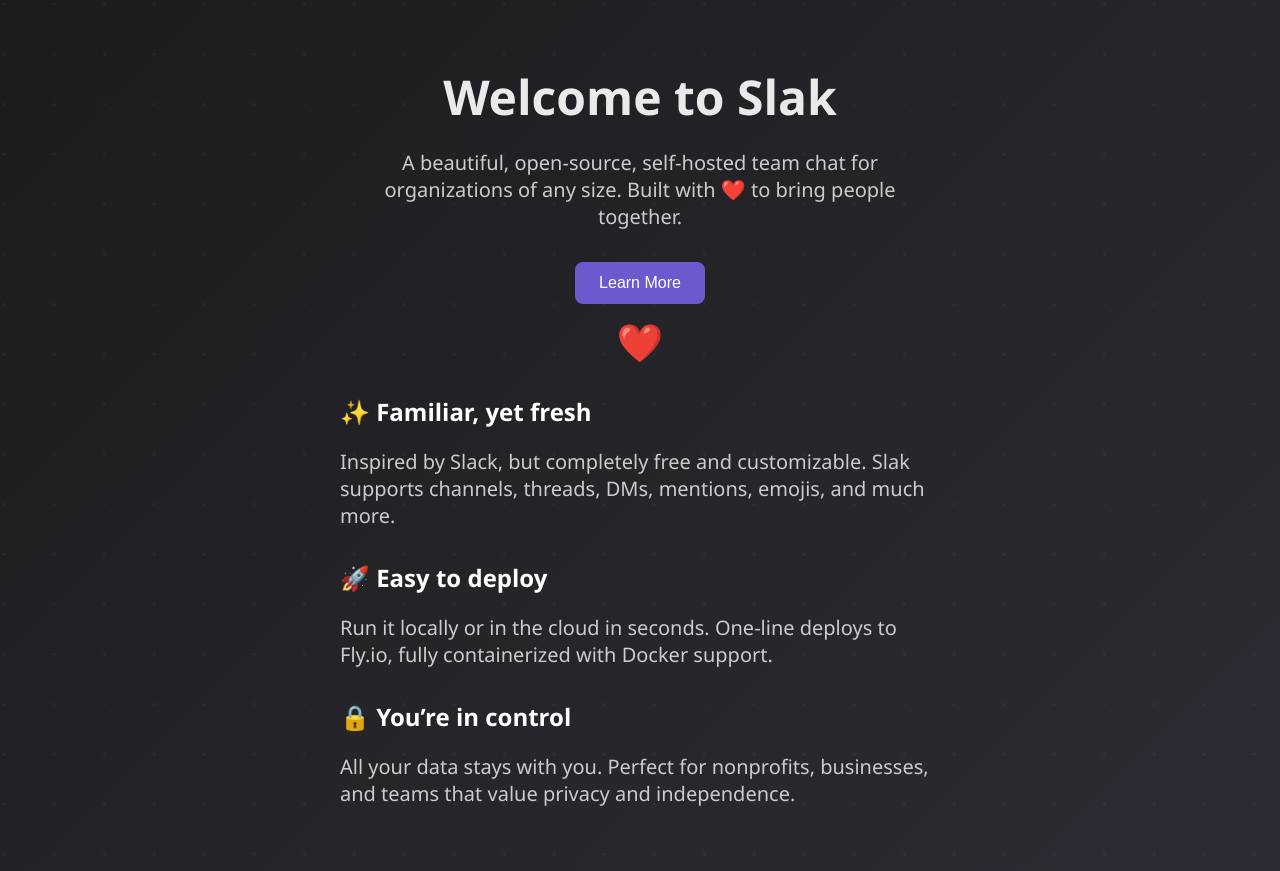
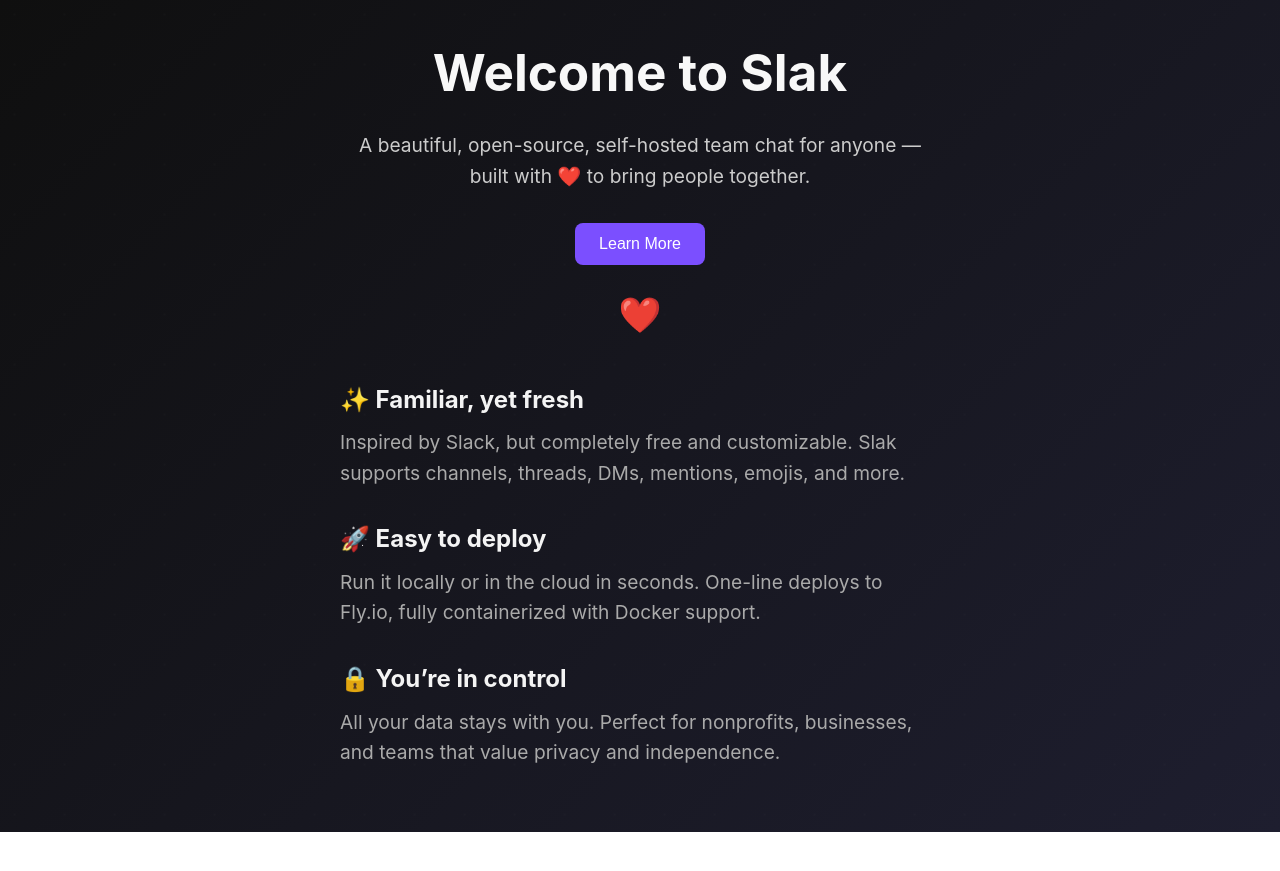
Before and after one commit to slakspace/slakspace.github.io, a plain HTML site: page index.html in a window 1280 px wide. Both pictures are taken after a click on the button "Learn More". After the commit the page ends 832 px from the top, so only its background shows below. Drawn offline with Linux system fonts and the light colour scheme.

Commit message:
Update index.html

```diff
--- a/index.html
+++ b/index.html
@@ -5,91 +5,105 @@
   <meta name="viewport" content="width=device-width, initial-scale=1.0"/>
   <title>Slak – A Better Way to Work Together</title>
   <style>
+    * {
+      box-sizing: border-box;
+      margin: 0;
+      padding: 0;
+    }
+
     body {
-      margin: 0;
-      font-family: "Segoe UI", Tahoma, Geneva, Verdana, sans-serif;
-      background: linear-gradient(135deg, #1c1c1e, #2c2c34);
-      color: #fff;
+      font-family: 'Inter', sans-serif;
+      background: linear-gradient(135deg, #0f0f0f, #1e1e2f);
+      color: #f4f4f4;
+      line-height: 1.6;
       overflow-x: hidden;
     }
 
     .hero {
-      min-height: 100vh;
       display: flex;
       flex-direction: column;
+      align-items: center;
       justify-content: center;
-      align-items: center;
-      text-align: center;
+      min-height: 100vh;
       padding: 2rem;
       position: relative;
+      text-align: center;
     }
 
-    h1 {
-      font-size: 3rem;
+    .hero h1 {
+      font-size: 3.2rem;
       margin-bottom: 1rem;
-      color: #eaeaea;
+      color: #f8f8f8;
     }
 
-    p {
-      font-size: 1.25rem;
+    .hero p {
+      font-size: 1.2rem;
       max-width: 600px;
       margin-bottom: 2rem;
-      color: #cccccc;
+      color: #ccc;
     }
 
     .btn {
-      background-color: #6a5acd;
+      background-color: #7b4fff;
+      color: #fff;
+      padding: 0.75rem 1.5rem;
+      font-size: 1rem;
       border: none;
-      color: white;
-      padding: 0.75rem 1.5rem;
-      text-align: center;
-      text-decoration: none;
-      font-size: 1rem;
-      border-radius: 0.5rem;
+      border-radius: 8px;
       cursor: pointer;
-      transition: background-color 0.3s ease;
+      transition: background 0.3s ease;
     }
 
     .btn:hover {
-      background-color: #8470ff;
-    }
-
-    .features {
-      display: none;
-      margin-top: 2rem;
-      max-width: 700px;
-      text-align: left;
-    }
-
-    .feature {
-      margin-bottom: 1.5rem;
+      background-color: #9d6dff;
     }
 
     .heart {
       font-size: 2rem;
-      margin-top: 1rem;
+      margin-top: 1.5rem;
       animation: pulse 1.5s infinite;
     }
 
     @keyframes pulse {
       0% { transform: scale(1); opacity: 0.8; }
-      50% { transform: scale(1.2); opacity: 1; }
+      50% { transform: scale(1.1); opacity: 1; }
       100% { transform: scale(1); opacity: 0.8; }
     }
 
-    .animated-bg {
+    .features {
+      margin-top: 2.5rem;
+      display: none;
+      max-width: 720px;
+      text-align: left;
+    }
+
+    .feature {
+      margin-bottom: 2rem;
+    }
+
+    .feature h2 {
+      color: #f4f4f4;
+      margin-bottom: 0.5rem;
+    }
+
+    .feature p {
+      color: #aaa;
+    }
+
+    /* Background Animation */
+    .background {
       position: absolute;
       top: 0;
       left: 0;
       width: 100%;
       height: 100%;
-      background: radial-gradient(circle, rgba(255,255,255,0.05) 1px, transparent 1px);
+      background-image: radial-gradient(circle, rgba(255, 255, 255, 0.015) 1px, transparent 1px);
       background-size: 50px 50px;
+      animation: drift 20s linear infinite;
       z-index: 0;
-      animation: moveBg 10s linear infinite;
     }
 
-    @keyframes moveBg {
+    @keyframes drift {
       from { background-position: 0 0; }
       to { background-position: 100px 100px; }
     }
@@ -102,17 +116,17 @@
 </head>
 <body>
   <div class="hero">
-    <div class="animated-bg"></div>
+    <div class="background"></div>
     <div class="content">
       <h1>Welcome to Slak</h1>
-      <p>A beautiful, open-source, self-hosted team chat for organizations of any size. Built with ❤️ to bring people together.</p>
+      <p>A beautiful, open-source, self-hosted team chat for anyone — built with ❤️ to bring people together.</p>
       <button class="btn" onclick="document.querySelector('.features').style.display='block'">Learn More</button>
       <div class="heart">❤️</div>
 
       <div class="features">
         <div class="feature">
           <h2>✨ Familiar, yet fresh</h2>
-          <p>Inspired by Slack, but completely free and customizable. Slak supports channels, threads, DMs, mentions, emojis, and much more.</p>
+          <p>Inspired by Slack, but completely free and customizable. Slak supports channels, threads, DMs, mentions, emojis, and more.</p>
         </div>
         <div class="feature">
           <h2>🚀 Easy to deploy</h2>
```
